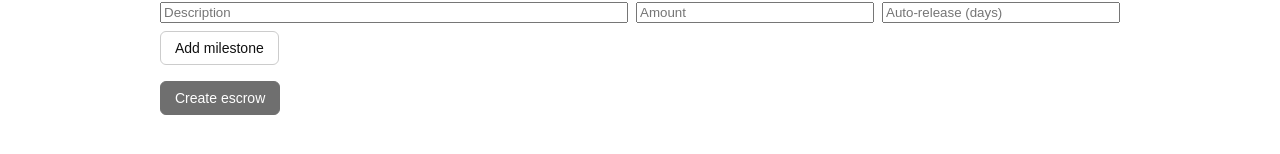
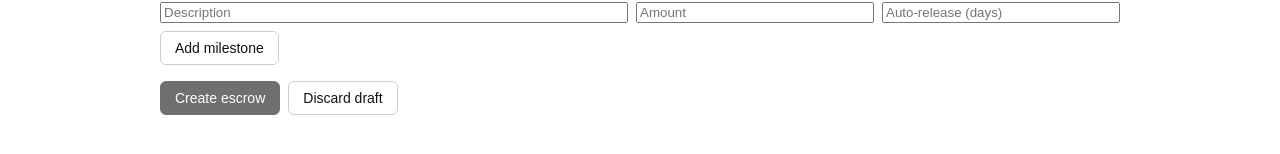
Before and after one commit to Anchorhold-stellar/frontend-, a Next.js app: page /escrow/new in a window 1280 px wide. Shown: the part 388-542 px from the top of the page. Built offline with nearby package versions, Linux system fonts and the light colour scheme; no server answers.

Commit message:
feat(escrow): persist the creation form as a draft
Saves host/asset/milestones to localStorage on every change and
restores it on mount, so an accidental refresh mid-form doesn't lose
progress. Cleared on successful submit, with an explicit "Discard
draft" button too.

```diff
--- a/app/escrow/new/page.tsx
+++ b/app/escrow/new/page.tsx
@@ -1,6 +1,6 @@
 "use client";
 
-import { useState, type FormEvent } from "react";
+import { useEffect, useState, type FormEvent } from "react";
 import { useWallet } from "../../../lib/wallet-context";
 import { useToast } from "../../../lib/toast-context";
 import { signAndSubmit } from "../../../lib/wallet";
@@ -19,6 +19,14 @@ const emptyMilestone = (): MilestoneDraft => ({
   autoReleaseDays: "",
 });
 
+const DRAFT_KEY = "safetrust:escrow-draft";
+
+type Draft = {
+  hostWallet: string;
+  assetAddress: string;
+  milestones: MilestoneDraft[];
+};
+
 export default function NewEscrow() {
   const { publicKey } = useWallet();
   const { toast } = useToast();
@@ -28,6 +36,31 @@ export default function NewEscrow() {
   const [status, setStatus] = useState<"idle" | "submitting" | "error" | "success">("idle");
   const [error, setError] = useState<string | null>(null);
   const [hash, setHash] = useState<string | null>(null);
+
+  useEffect(() => {
+    const stored = window.localStorage.getItem(DRAFT_KEY);
+    if (!stored) return;
+    try {
+      const draft: Draft = JSON.parse(stored);
+      setHostWallet(draft.hostWallet);
+      setAssetAddress(draft.assetAddress);
+      if (draft.milestones.length > 0) setMilestones(draft.milestones);
+    } catch {
+      window.localStorage.removeItem(DRAFT_KEY);
+    }
+  }, []);
+
+  useEffect(() => {
+    const draft: Draft = { hostWallet, assetAddress, milestones };
+    window.localStorage.setItem(DRAFT_KEY, JSON.stringify(draft));
+  }, [hostWallet, assetAddress, milestones]);
+
+  function clearDraft() {
+    window.localStorage.removeItem(DRAFT_KEY);
+    setHostWallet("");
+    setAssetAddress("");
+    setMilestones([emptyMilestone()]);
+  }
 
   function updateMilestone(index: number, patch: Partial<MilestoneDraft>) {
     setMilestones((rows) => rows.map((r, i) => (i === index ? { ...r, ...patch } : r)));
@@ -81,6 +114,7 @@ export default function NewEscrow() {
       const result = await signAndSubmit(xdr);
       setHash(result.hash);
       setStatus("success");
+      window.localStorage.removeItem(DRAFT_KEY);
       toast("Escrow created", "success");
     } catch (err) {
       const message = err instanceof Error ? err.message : "failed to create escrow";
@@ -180,9 +214,12 @@ export default function NewEscrow() {
           Add milestone
         </Button>
 
-        <div>
+        <div style={{ display: "flex", gap: 8 }}>
           <Button type="submit" disabled={!publicKey || status === "submitting"}>
             {status === "submitting" ? "Submitting…" : "Create escrow"}
+          </Button>
+          <Button type="button" variant="secondary" onClick={clearDraft}>
+            Discard draft
           </Button>
         </div>
         {error && <p style={{ color: "#b00020" }}>{error}</p>}
```
